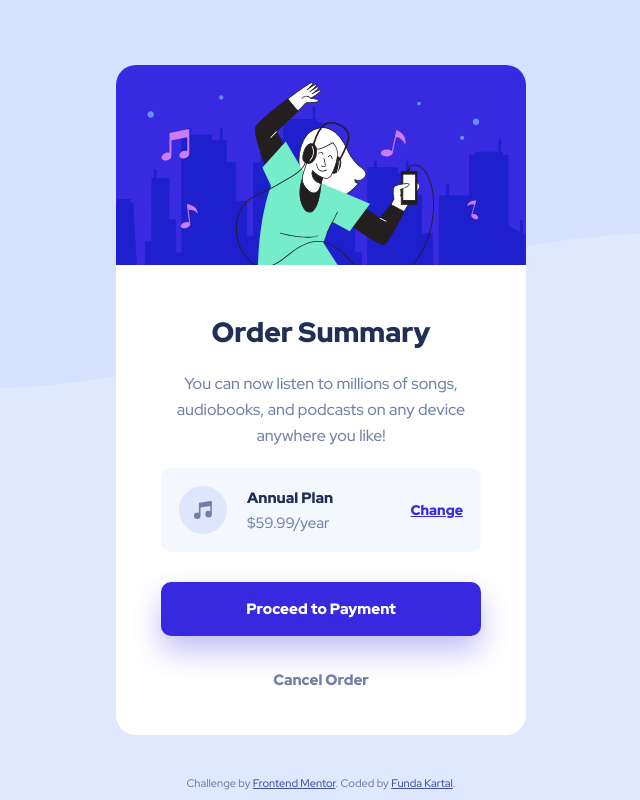
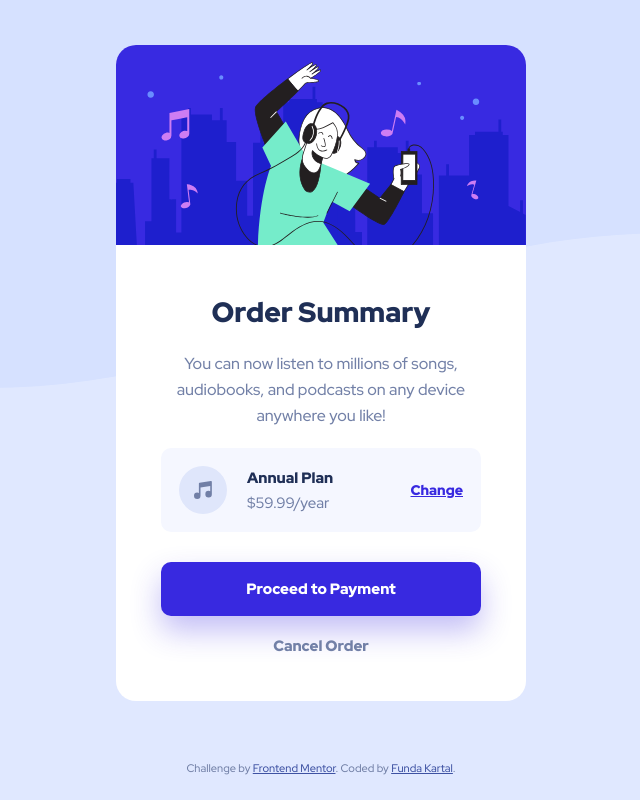
Before and after one commit to fundakartal/order-summary-component, a website: page index.html in a window 1280 px wide. Shown: the whole page, without its empty margins (319-959 px from the left). Drawn offline with Linux system fonts and the light colour scheme.

Commit message:
edit body and footer

```diff
--- a/scss/pages/main.scss
+++ b/scss/pages/main.scss
@@ -12,11 +12,12 @@ html {
 
 body {
   display: flex;
-  flex-direction: column;
+  flex-wrap: wrap;
   justify-content: center;
   align-items: center;
+  align-content: space-around;
   width: 100%;
-  height: 100vh;
+  min-height: 100vh;
   color: $color-Desaturated-blue;
   font-family: 'Red Hat Display', sans-serif;
   font-weight: 500;
@@ -135,9 +136,6 @@ body {
     font-weight: 900;
     margin-bottom: 0;
     transition: color .4s ease;
-    @include mq('tablet') {
-      margin-top: 1.4rem;
-    }
     &:hover {
       color: $color-Dark-blue;
     }
@@ -147,8 +145,9 @@ body {
 .attribution {
   font-size: 11px;
   text-align: center;
-  position: absolute;
   bottom: 1rem;
+  flex-basis: 100%;
+  margin-bottom: 1rem;
   a {
     color: hsl(228, 45%, 44%);
   }
```
Also changed, not shown: css/style.css.
